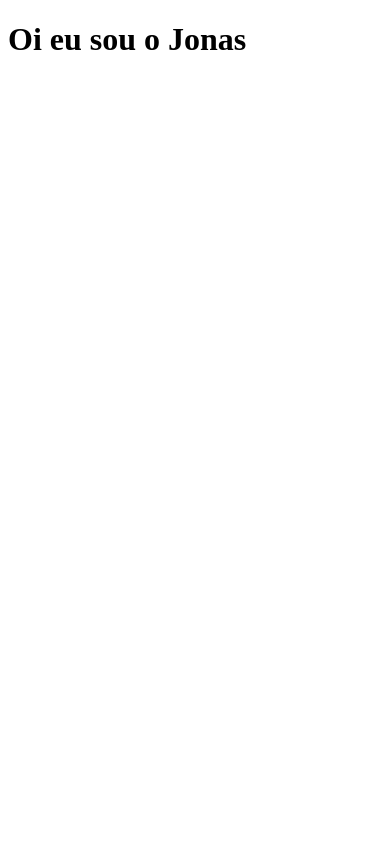
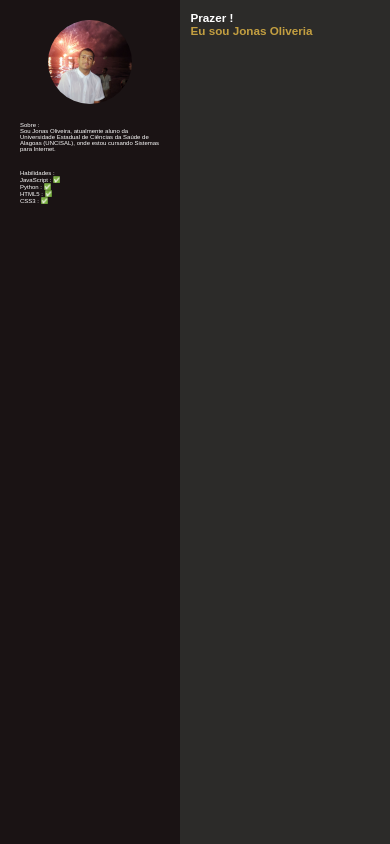
Before and after one commit to Jonas-Oliveira-12/Jonas-web-site, a plain HTML site: page index.html in a window 390 px wide. Drawn offline with Linux system fonts and the light colour scheme.

Commit message:
parte principal e modelo
fiz toda a estrutura do site e como ele vai se manter , e já coloquei algumas informações , como : foto de perfil , habilidades e sobre.

```diff
--- a/css/home-page.css
+++ b/css/home-page.css
@@ -0,0 +1,86 @@
+/*- alterando tudo no html -*/
+*{
+    margin: 0;          /*- zerando as margens  -*/
+    padding: 0;         /*- zerando as margens  -*/
+    font-family: "Arial", sans-serif;
+}
+
+/*- criando uma div central ,com display flex para poder colocar uma div do lado da outra-*/
+.principal {
+    display: flex;
+    height: 100vh; /*- para ocupar a tela toda -*/
+}
+
+/*- criando uma div para colocar a foto de perfil e informações -*/
+.painel_da_esquerda {
+    background-color: #1A1314;
+    width: 40%;
+    justify-content: center;
+    flex-direction: column; /* adicionando essa propriedade para exibir em coluna */
+    align-items: center;
+    padding: 20px;
+
+}
+
+/*- criando uma div para colocar a informações sobre o currículo -*/
+.conteudo {
+    background-color: #2C2B29;
+    width: 60%;
+}
+
+/*- alterando foto de perfil -*/
+.foto_perfil{
+    display: block;
+    margin: 0 auto;
+
+    width: 60%;
+    height: auto;
+    border-radius: 50%;
+}
+
+/*- alteando cor e tamnho dos textos -*/
+.prazer{
+    color: white;
+    padding-top: 5%;
+    padding-left: 5%;
+}
+.jonas{
+    color: #C39F41;
+    padding-left: 5%;
+
+}
+
+/*- alteando a parte sobre informações -*/
+.informacoes {
+    color: white;
+    text-align: left;
+}
+/*- alteando a parte sobre habilidades -*/
+.habilidades{
+    color: white;
+    text-align: left;
+}
+/*- alteando para telas menores -*/
+@media only screen and (max-width: 700px) {
+    .prazer{
+        color: white;
+        padding-top: 5%;
+        padding-left: 5%;
+        font-size: 3vw;
+    }
+    .jonas{
+        color: #C39F41;
+        padding-left: 5%;
+        font-size: 3vw;
+    }
+    .informacoes {
+        color: white;
+        text-align: left;
+        font-size: 10%;
+    }
+    .habilidades{
+        color: white;
+        text-align: left;
+        font-size: 10%;
+    }
+}
--- a/index.html
+++ b/index.html
@@ -5,11 +5,33 @@
     <meta http-equiv="X-UA-Compatible" content="IE=edge">
     <meta name="viewport" content="width=device-width, initial-scale=1.0">
     <link rel="icon"  href="imgs\progrmador.png"/>
+    <link rel="stylesheet" type="text/css" href="css\home-page.css"/>
     <title>Jonas Oliveira</title>
 </head>
 <body>
+    <div class="principal">
+		<div class="painel_da_esquerda">
+            <img class = "foto_perfil" src="imgs\Perfil-foto.jpg" alt="Foto de Jonas Oliveira">
+            <br>
+            <p class="informacoes">
+                Sobre : <br>
+                Sou Jonas Oliveira, atualmente aluno da Universidade Estadual de Ciências da Saúde de Alagoas (UNCISAL), onde estou cursando Sistemas para Internet.
+            </p>
+            <br>
+            <p class="habilidades">
+                Habilidades :<br>
+                JavaScript : ✅<br>
+                Python : ✅<br>
+                HTML5 : ✅<br>
+                CSS3 : ✅
 
-    <h1>Oi eu sou o Jonas</h1>
+            </p>
+        </div>
+		<div class="conteudo">
+            <h1 class="prazer">Prazer !</h1>
+            <h1 class="jonas">Eu sou Jonas Oliveria</h2>
+        </div>
+	</div>
 
 </body>
 </html>
```
Also changed, not shown: imgs/Hshe12_a_cool_programmer_resume_website_20365d4d-f1b9-47d5-aeee-4fc7ff312b61.png (added), imgs/Perfil-foto.jpg (added).
